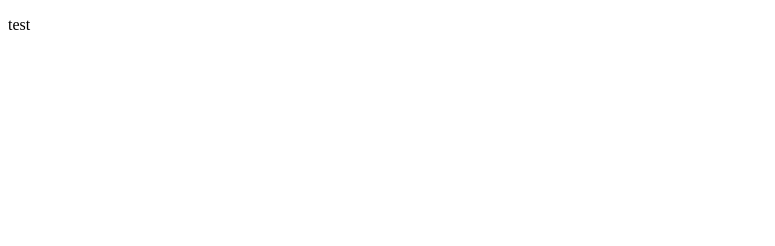
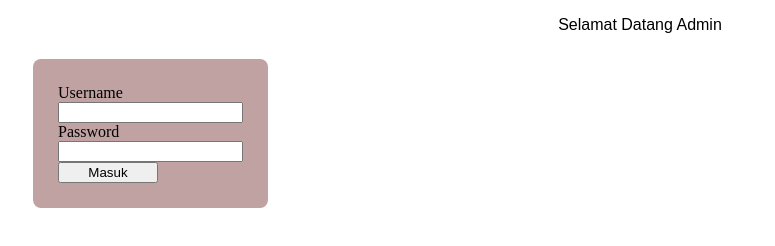
Before and after one commit to IhsanKurnia191/pos-nugrahaPutraJaya, a plain HTML site: page index.html in a window 1280 px wide. Shown: the whole page, without its empty margins (0-775 px from the left). Drawn offline with Linux system fonts and the light colour scheme.

Commit message:
Commit v2

```diff
--- /dev/null
+++ b/css/style.css
@@ -0,0 +1,24 @@
+.title-h{
+    font-family: Arial, Helvetica, sans-serif;
+    text-align: center;
+
+}
+
+*{
+    box-sizing: border-box;
+}
+
+.container{
+    display: flex;
+    flex-direction: column;
+    background: #c1a2a2;
+    margin: 25px;
+    padding: 25px;
+    width: fit-content;
+    border-radius: 8px;
+}
+
+.btn-submit{
+
+    width: 100px;
+}
--- a/index.html
+++ b/index.html
@@ -1,11 +1,36 @@
 <!DOCTYPE html>
 <html lang="en">
+
 <head>
     <meta charset="UTF-8">
     <meta name="viewport" content="width=device-width, initial-scale=1.0">
+    <link rel="stylesheet" href="css/style.css">
     <title>Document</title>
 </head>
+
 <body>
-    <p>test</p>
+    <header class="title-h">
+        <p>Selamat Datang Admin</p>
+    </header>
+
+    <main>
+        <div class="container">
+            <!-- Form -->
+            <form action="">
+                <label for="" class="lbl-log" >Username</label>
+                <br>
+                <input type="email" name="" id="">
+                <br>
+                <label for="" class="lbl-log">Password</label>
+                <br>
+                <input type="password" name="" id="">
+                <br>
+                <button type="submit" class="btn-submit">Masuk</button>
+            </form>
+        </div>
+    </main>
+
+    <script src="js/script.js"></script>
 </body>
+
 </html>
```
Also changed, not shown: js/script.js (added).
